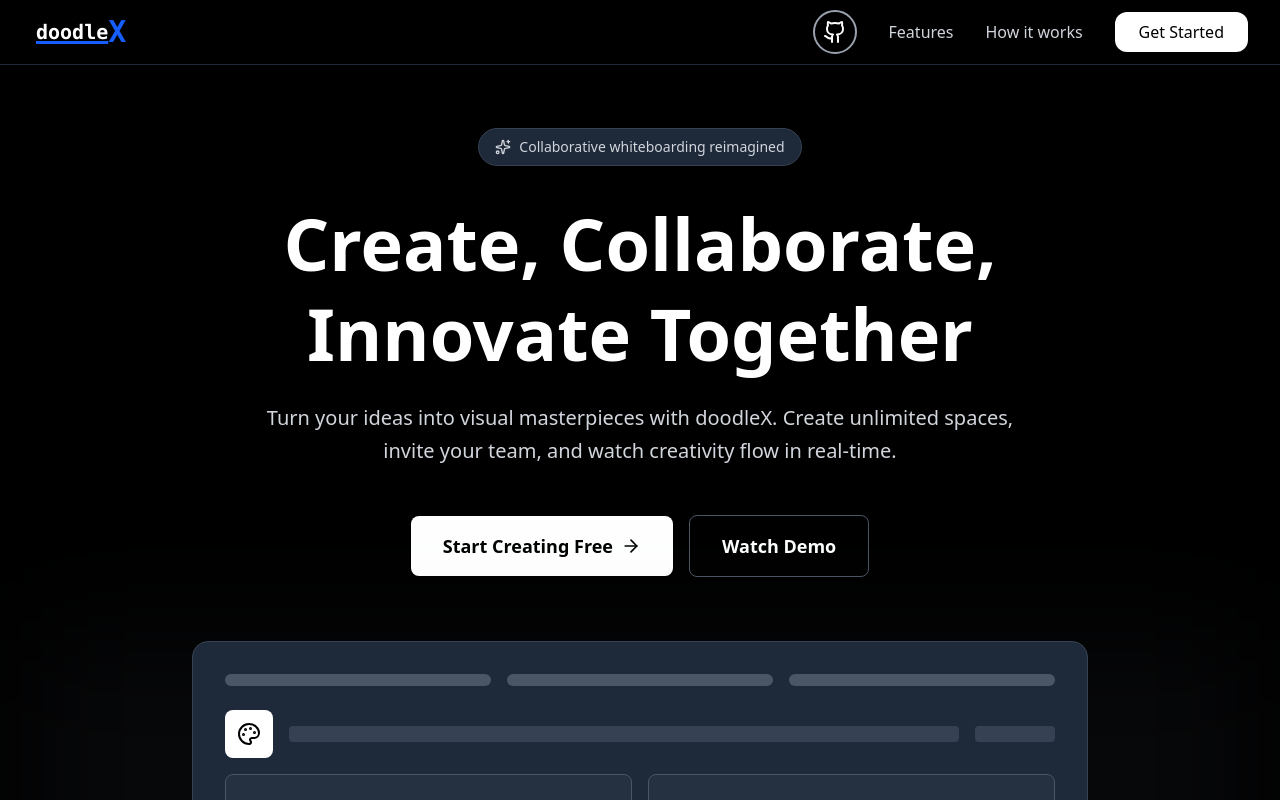
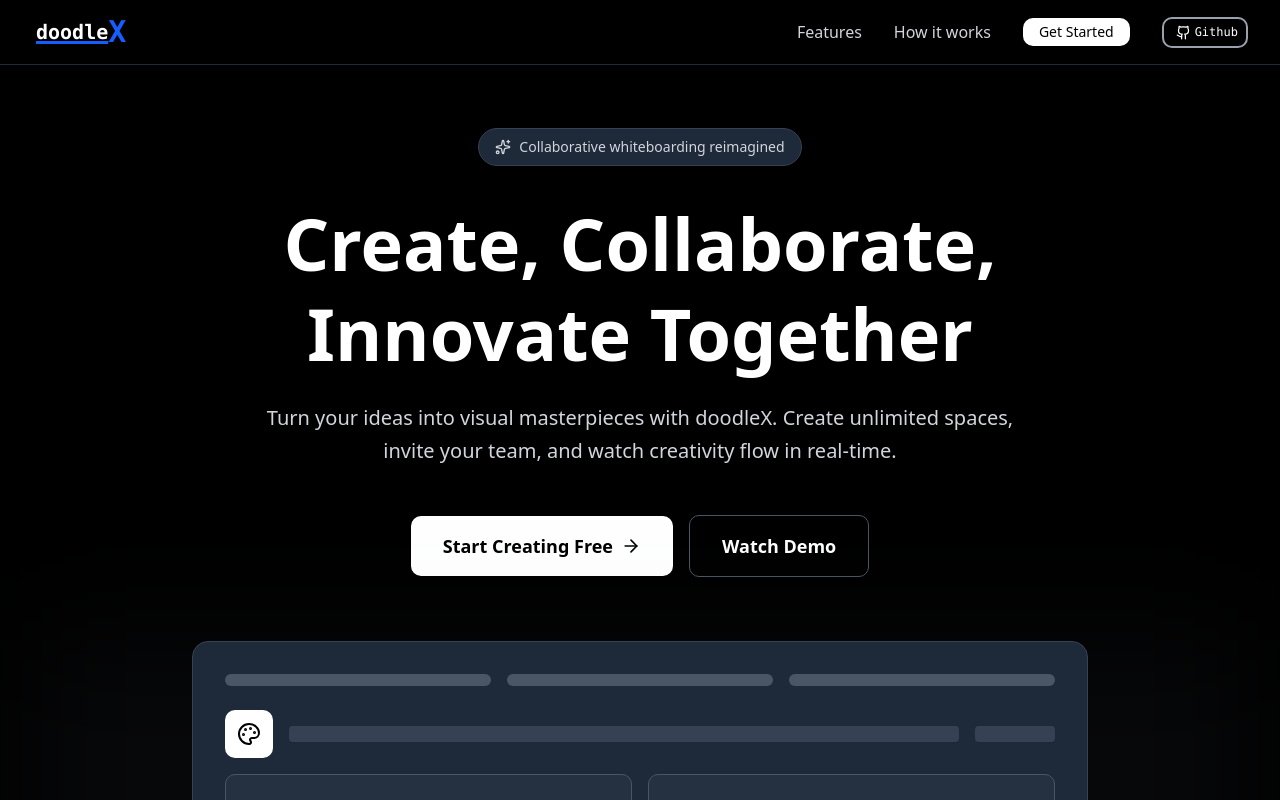
Before and after one commit to Auti29/doodleX, a Next.js app in the folder apps/web-fe/: page / in a window 1280 px wide. Shown: the top 800 px of the page. Built offline with nearby package versions, Linux system fonts and the light colour scheme.

Commit message:
ui changes

```diff
--- a/apps/web-fe/app/components/Index.tsx
+++ b/apps/web-fe/app/components/Index.tsx
@@ -28,15 +28,16 @@
               <Logo />
             </div>
             <div className="hidden md:flex items-center space-x-8">
-              <Link target="_blank" href={'https://github.com/Auti29/doodleX'}>
-              <button className='border-2 border-gray-400 rounded-full p-2 cursor-pointer hover:bg-gray-800'
-              ><GithubIcon /></button></Link>
               <a href="#features" className="text-gray-300 hover:text-white transition-colors">Features</a>
               <a href="#how-it-works" className="text-gray-300 hover:text-white transition-colors">How it works</a>
               <Link href={'/signup'}>
-              <button className="bg-white text-black px-6 py-2 rounded-xl hover:bg-gray-200 transition-all transform hover:scale-105 font-medium">
+              <button className="bg-white text-black px-4 py-1 text-sm rounded-lg text-center hover:bg-gray-200 transition-all transform hover:scale-105 font-medium">
                 Get Started
               </button>
+              </Link>
+              <Link target="_blank" href={'https://github.com/Auti29/doodleX'}>
+              <button className='border-2 border-gray-400 rounded-lg pl-2 pr-2 pt-0.5 pb-0.5 cursor-pointer bg-black hover:bg-gray-800 flex text-xs justify-center items-center'
+              ><GithubIcon size={23} className='bg-black text-white p-1'/><span className='font-mono'>Github</span></button>
               </Link>
             </div>
           </div>
@@ -294,7 +295,7 @@
             Join thousands of teams already using doodleX to bring their ideas to life
           </p>
           <Link href={'/signup'}>
-          <button className="bg-white text-black px-12 py-4 rounded-lg text-xl font-semibold hover:bg-gray-200 transition-all transform hover:scale-105 inline-flex items-center">
+          <button className="bg-white text-black px-12 py-4 rounded-lg text-xl font-semibold hover:bg-gray-200 transition-all transform hover:scale-105 inline-flex items-center cursor-pointer">
             Create Your First Space
             <ArrowRight className="ml-3 h-6 w-6" />
           </button>
--- a/apps/web-fe/app/components/Navbar.tsx
+++ b/apps/web-fe/app/components/Navbar.tsx
@@ -7,7 +7,7 @@
             <div className="flex items-center justify-center">
             <Logo />
             <span className="text-3xl text-gray-500 ml-2 mr-2">/</span>
-            {!noToken && <span className="text-center font-bold text-gray-400 mt-1">{username}</span>}
+            {!noToken && <span className="text-center font-bold text-gray-400 mt-1">Hello, {username}</span>}
             </div>
             <div className="flex items-center justify-center">
 
--- a/apps/web-fe/app/dashboard/page.tsx
+++ b/apps/web-fe/app/dashboard/page.tsx
@@ -59,10 +59,39 @@
             <NavBar username={user.username} noToken={noToken}/>
             <div className="flex h-[91%]">
             <MainSideBar />
-            <div className="bg-[#191919] w-[80%]">
-                existing rooms + create rooms
+            <div className="bg-[#191919] w-[80%] flex">
+                <Sidebar user={user} />
+                 <CreateRoomComponent />
             </div>
         </div>
         </div>
     )
 }
+//
+// // return (
+//     <>
+//     <div className="h-[100vh] w-[100vw]">
+//         <div className="flex w-[100vw] justify-center mb-5">
+//         <NavBar username= {user?.username} noToken = {noToken}/>
+//         </div>
+//        {
+//        noToken ?
+//         <div className="p-5 w-fit h-fit m-auto flex justify-center  items-center flex-col border-3 border-gray-200 shadow-xl rounded-lg">
+//             <h2 className="text-lg font-bold font-mono m-3">Login/Register to access Dashboard!!!</h2>
+//             <div className="w-[60%] flex justify-between">
+//                 <Link href={'/signin'}>
+//                 <button className="bg-gray-600 text-white font-bold border-2 border-blue-600 rounded-md pt-1 pb-1 pl-6 pr-6 cursor-pointer hover:bg-blue-200 hover:text-black">Signin</button>
+//                 </Link>
+//                 <Link href={'/signup'}>
+//                 <button className="bg-blue-600 text-white font-bold border-0 rounded-md pt-1 pb-1 pl-6 pr-6 cursor-pointer hover:bg-blue-200 hover:text-black hover:border-2 hover:border-blue-600">Register</button>
+//                 </Link>
+//             </div>
+//         </div>
+//        :
+//         <div className="w-[95%] m-auto flex justify-between">
+//             <Sidebar user={user} />
+//             <CreateRoomComponent />
+//         </div>}
+//     </div>
+//     </>
+// )
--- a/apps/web-fe/app/globals.css
+++ b/apps/web-fe/app/globals.css
@@ -1,4 +1,7 @@
 @import "tailwindcss";
+/* @import "tw-animate-css"; */
+
+/* @custom-variant dark (&:is(.dark *)); */
 
 /* :root {
   --background: #ffffff;
@@ -28,3 +31,113 @@
 @theme {
   --cursor-eraser: url('/public/eraser.png') 0 0, crosshair
 }
+
+@theme inline {
+  --radius-sm: calc(var(--radius) - 4px);
+  --radius-md: calc(var(--radius) - 2px);
+  --radius-lg: var(--radius);
+  --radius-xl: calc(var(--radius) + 4px);
+  --color-background: var(--background);
+  --color-foreground: var(--foreground);
+  --color-card: var(--card);
+  --color-card-foreground: var(--card-foreground);
+  --color-popover: var(--popover);
+  --color-popover-foreground: var(--popover-foreground);
+  --color-primary: var(--primary);
+  --color-primary-foreground: var(--primary-foreground);
+  --color-secondary: var(--secondary);
+  --color-secondary-foreground: var(--secondary-foreground);
+  --color-muted: var(--muted);
+  --color-muted-foreground: var(--muted-foreground);
+  --color-accent: var(--accent);
+  --color-accent-foreground: var(--accent-foreground);
+  --color-destructive: var(--destructive);
+  --color-border: var(--border);
+  --color-input: var(--input);
+  --color-ring: var(--ring);
+  --color-chart-1: var(--chart-1);
+  --color-chart-2: var(--chart-2);
+  --color-chart-3: var(--chart-3);
+  --color-chart-4: var(--chart-4);
+  --color-chart-5: var(--chart-5);
+  --color-sidebar: var(--sidebar);
+  --color-sidebar-foreground: var(--sidebar-foreground);
+  --color-sidebar-primary: var(--sidebar-primary);
+  --color-sidebar-primary-foreground: var(--sidebar-primary-foreground);
+  --color-sidebar-accent: var(--sidebar-accent);
+  --color-sidebar-accent-foreground: var(--sidebar-accent-foreground);
+  --color-sidebar-border: var(--sidebar-border);
+  --color-sidebar-ring: var(--sidebar-ring);}
+
+:root {
+  --radius: 0.625rem;
+  --background: oklch(1 0 0);
+  --foreground: oklch(0.145 0 0);
+  --card: oklch(1 0 0);
+  --card-foreground: oklch(0.145 0 0);
+  --popover: oklch(1 0 0);
+  --popover-foreground: oklch(0.145 0 0);
+  --primary: oklch(0.205 0 0);
+  --primary-foreground: oklch(0.985 0 0);
+  --secondary: oklch(0.97 0 0);
+  --secondary-foreground: oklch(0.205 0 0);
+  --muted: oklch(0.97 0 0);
+  --muted-foreground: oklch(0.556 0 0);
+  --accent: oklch(0.97 0 0);
+  --accent-foreground: oklch(0.205 0 0);
+  --destructive: oklch(0.577 0.245 27.325);
+  --border: oklch(0.922 0 0);
+  --input: oklch(0.922 0 0);
+  --ring: oklch(0.708 0 0);
+  --chart-1: oklch(0.646 0.222 41.116);
+  --chart-2: oklch(0.6 0.118 184.704);
+  --chart-3: oklch(0.398 0.07 227.392);
+  --chart-4: oklch(0.828 0.189 84.429);
+  --chart-5: oklch(0.769 0.188 70.08);
+  --sidebar: oklch(0.985 0 0);
+  --sidebar-foreground: oklch(0.145 0 0);
+  --sidebar-primary: oklch(0.205 0 0);
+  --sidebar-primary-foreground: oklch(0.985 0 0);
+  --sidebar-accent: oklch(0.97 0 0);
+  --sidebar-accent-foreground: oklch(0.205 0 0);
+  --sidebar-border: oklch(0.922 0 0);
+  --sidebar-ring: oklch(0.708 0 0);}
+
+.dark {
+  --background: oklch(0.145 0 0);
+  --foreground: oklch(0.985 0 0);
+  --card: oklch(0.205 0 0);
+  --card-foreground: oklch(0.985 0 0);
+  --popover: oklch(0.205 0 0);
+  --popover-foreground: oklch(0.985 0 0);
+  --primary: oklch(0.922 0 0);
+  --primary-foreground: oklch(0.205 0 0);
+  --secondary: oklch(0.269 0 0);
+  --secondary-foreground: oklch(0.985 0 0);
+  --muted: oklch(0.269 0 0);
+  --muted-foreground: oklch(0.708 0 0);
+  --accent: oklch(0.269 0 0);
+  --accent-foreground: oklch(0.985 0 0);
+  --destructive: oklch(0.704 0.191 22.216);
+  --border: oklch(1 0 0 / 10%);
+  --input: oklch(1 0 0 / 15%);
+  --ring: oklch(0.556 0 0);
+  --chart-1: oklch(0.488 0.243 264.376);
+  --chart-2: oklch(0.696 0.17 162.48);
+  --chart-3: oklch(0.769 0.188 70.08);
+  --chart-4: oklch(0.627 0.265 303.9);
+  --chart-5: oklch(0.645 0.246 16.439);
+  --sidebar: oklch(0.205 0 0);
+  --sidebar-foreground: oklch(0.985 0 0);
+  --sidebar-primary: oklch(0.488 0.243 264.376);
+  --sidebar-primary-foreground: oklch(0.985 0 0);
+  --sidebar-accent: oklch(0.269 0 0);
+  --sidebar-accent-foreground: oklch(0.985 0 0);
+  --sidebar-border: oklch(1 0 0 / 10%);
+  --sidebar-ring: oklch(0.556 0 0);}
+
+@layer base {
+  * {
+    @apply border-border outline-ring/50;}
+  body {
+    @apply bg-background text-foreground;}}
```
Also changed, not shown: apps/web-fe/package.json (+6 -2 lines), 2 other files (tests, documents, lock files or other folders).
